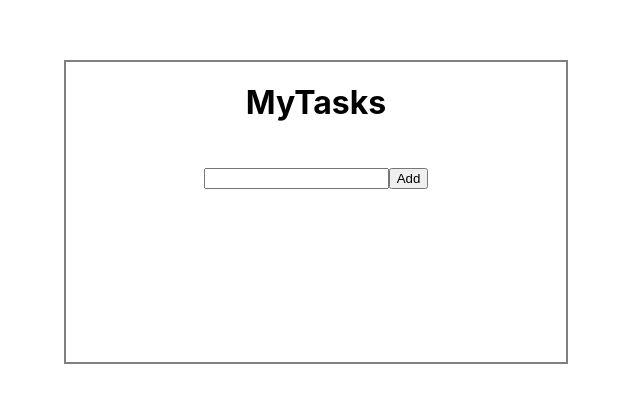
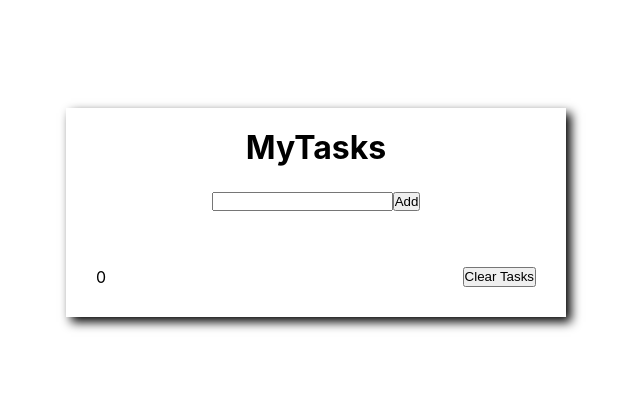
Before and after one commit to enesyagmur/todo-app-with-redux, a React (Create React App) app: page / in a window 1280 px wide. Shown: the part 188-590 px from the top of the page, without its empty margins (324-964 px from the left). Built offline with nearby package versions, Linux system fonts and the light colour scheme.

Commit message:
count-clear componentleri ve islemleri yapildi

```diff
--- a/src/App.css
+++ b/src/App.css
@@ -1,3 +1,8 @@
+* {
+  box-sizing: border-box;
+  padding: 0;
+  margin: 0;
+}
 .App {
   width: 100%;
   height: 100vh;
@@ -7,10 +12,16 @@
 }
 .main {
   width: 500px;
-  height: 300px;
-  border: 2px solid gray;
+  padding: 20px;
+  box-shadow: 5px 5px 10px black;
   display: flex;
   flex-direction: column;
   align-items: center;
   justify-content: center;
 }
+footer {
+  display: flex;
+  width: 100%;
+  justify-content: space-between;
+  padding: 10px;
+}
--- a/src/App.js
+++ b/src/App.js
@@ -1,6 +1,8 @@
 import "./App.css";
 import InputTask from "./components/inputTask";
 import List from "./components/list";
+import Clear from "./components/clear";
+import Count from "./components/count";
 
 function App() {
   return (
@@ -9,6 +11,10 @@ function App() {
         <h1>MyTasks</h1>
         <InputTask />
         <List />
+        <footer>
+          <Count />
+          <Clear />
+        </footer>
       </div>
     </div>
   );
--- /dev/null
+++ b/src/components/clear.jsx
@@ -0,0 +1,11 @@
+import { clearAll } from "../redux/slice";
+import React from "react";
+import { useDispatch } from "react-redux";
+
+const Clear = () => {
+  const dispatch = useDispatch();
+
+  return <button onClick={() => dispatch(clearAll())}>Clear Tasks</button>;
+};
+
+export default Clear;
--- /dev/null
+++ b/src/components/count.jsx
@@ -0,0 +1,11 @@
+import React from "react";
+import { useSelector } from "react-redux";
+
+const Count = () => {
+  const { items } = useSelector((state) => state.todos);
+  console.log(items);
+
+  return <div>{items.length}</div>;
+};
+
+export default Count;
--- a/src/redux/slice.js
+++ b/src/redux/slice.js
@@ -12,7 +12,10 @@ export const todosSlice = createSlice({
     delTodo: (state, action) => {
       state.items = state.items.filter((item) => item.id !== action.payload);
     },
+    clearAll: (state) => {
+      state.items = [];
+    },
   },
 });
-export const { addTodo, delTodo } = todosSlice.actions;
+export const { addTodo, delTodo, clearAll } = todosSlice.actions;
 export default todosSlice.reducer;
```
